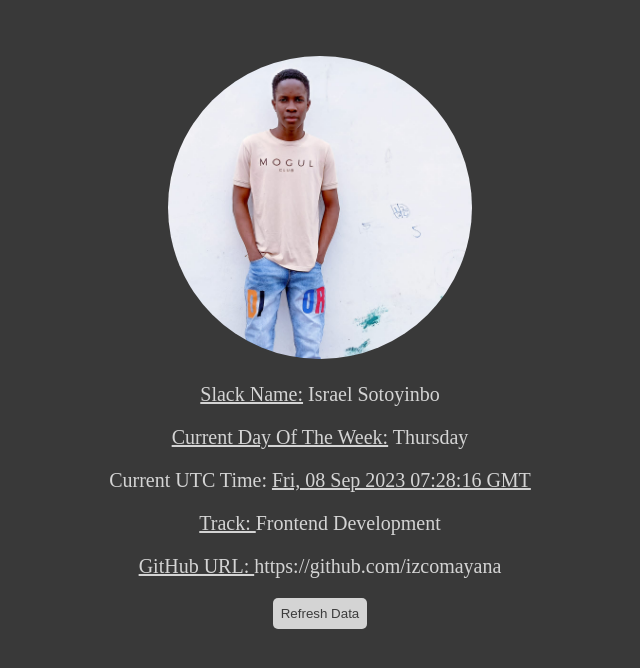
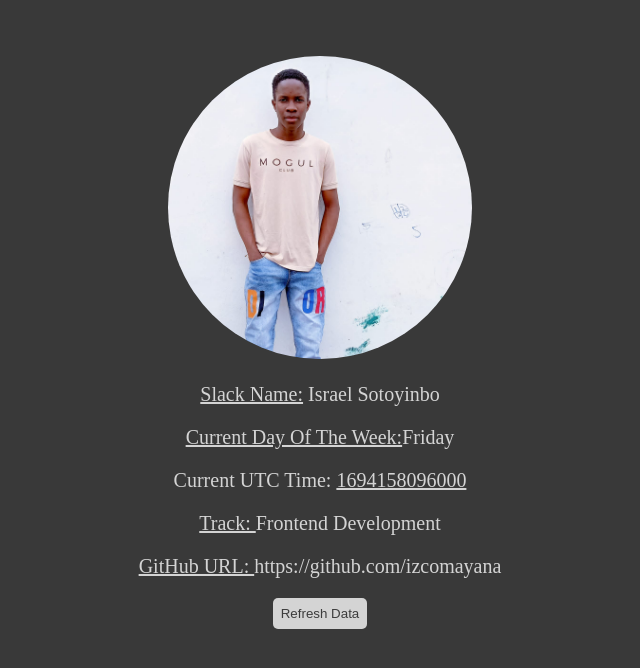
Before and after one commit to Izcomayana/Stage-1, a plain HTML site: page index.html in a window 1280 px wide. Shown: the whole page, without its empty margins (320-960 px from the left). Drawn offline with Linux system fonts and the light colour scheme.

Commit message:
utc time converted to miliseconds

```diff
--- a/index.html
+++ b/index.html
@@ -13,8 +13,8 @@
     </header>
 
     <main>
-        <p class="elements"> <span data-testid="slackUserName">Slack Name:</span> Israel Sotoyinbo</p>
-        <p class="elements"><span data-testid="currentDayOfTheWeek">Current Day Of The Week:</span> Thursday</p>
+        <p class="elements"> <span data-testid="SlackUserName">Slack Name:</span> Israel Sotoyinbo</p>
+        <p class="elements"><span data-testid="currentDayOfTheWeek">Current Day Of The Week:</span>Friday</p>
         <p class="elements">Current UTC Time: <span id="utc-time" data-testid="currentUTCTime">Loading...</span></p>
         <p class="elements"><span data-testid="myTrack">Track: </span> Frontend Development</p>
         <p class="elements"><span data-testid=“githubURL”>GitHub URL: </span>https://github.com/izcomayana</p>
--- a/main.js
+++ b/main.js
@@ -1,10 +1,13 @@
 function updateUTCTime() {
+  // const currentTimeMillis = new Date().getTime();
+  // const currentTimeUTC = new Date(currentTimeMillis).toUTCString();
+
   const utcTimeElement = document.getElementById('utc-time');
-    const currentTimeMillis = new Date().getTime();
-    const currentTimeUTC = new Date(currentTimeMillis).toUTCString();
-    utcTimeElement.textContent = currentTimeUTC;
+  const currentUTCTimeInMillis = Date.now();
+  console.log(currentUTCTimeInMillis);
+  utcTimeElement.textContent = currentUTCTimeInMillis;
 
-    console.log("UTC Time uploaded")
+  console.log("UTC Time uploaded")
 }
 
 document.getElementById('refresh-btn').addEventListener('click', updateUTCTime);
```
